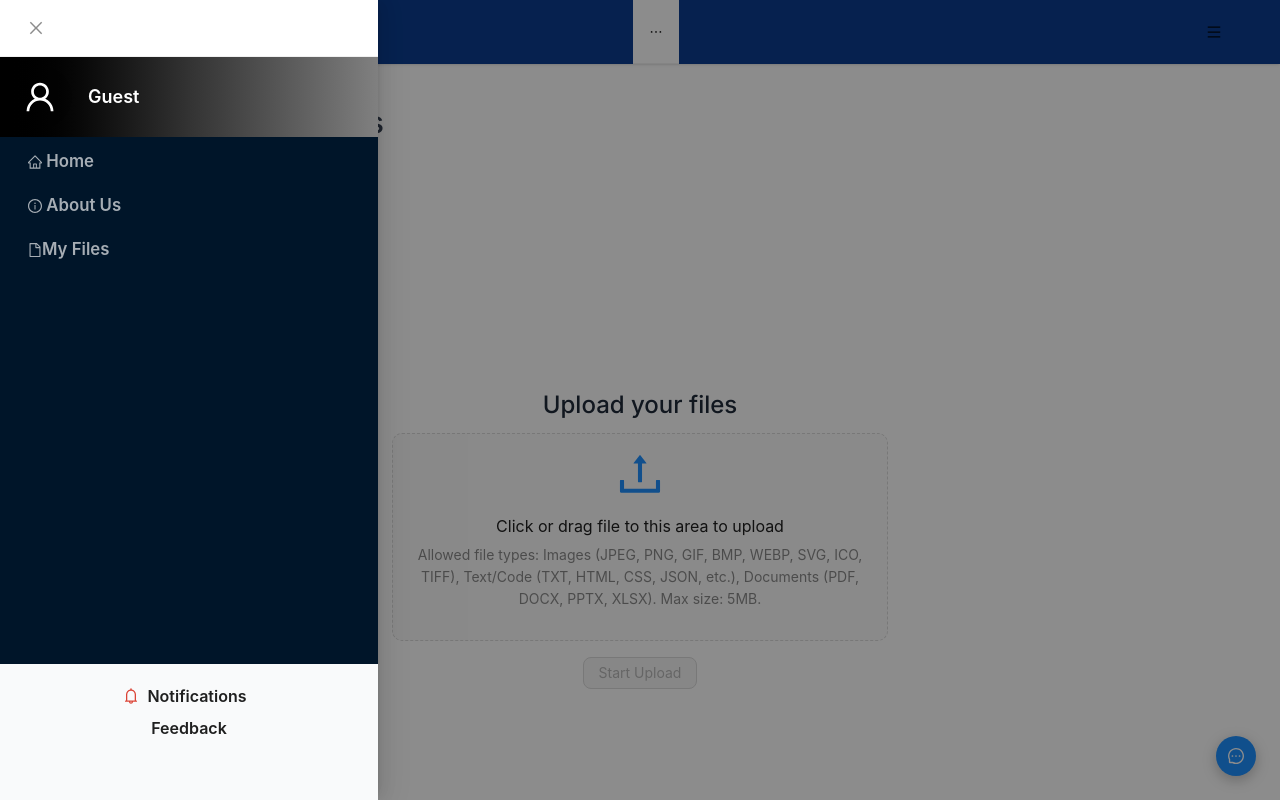
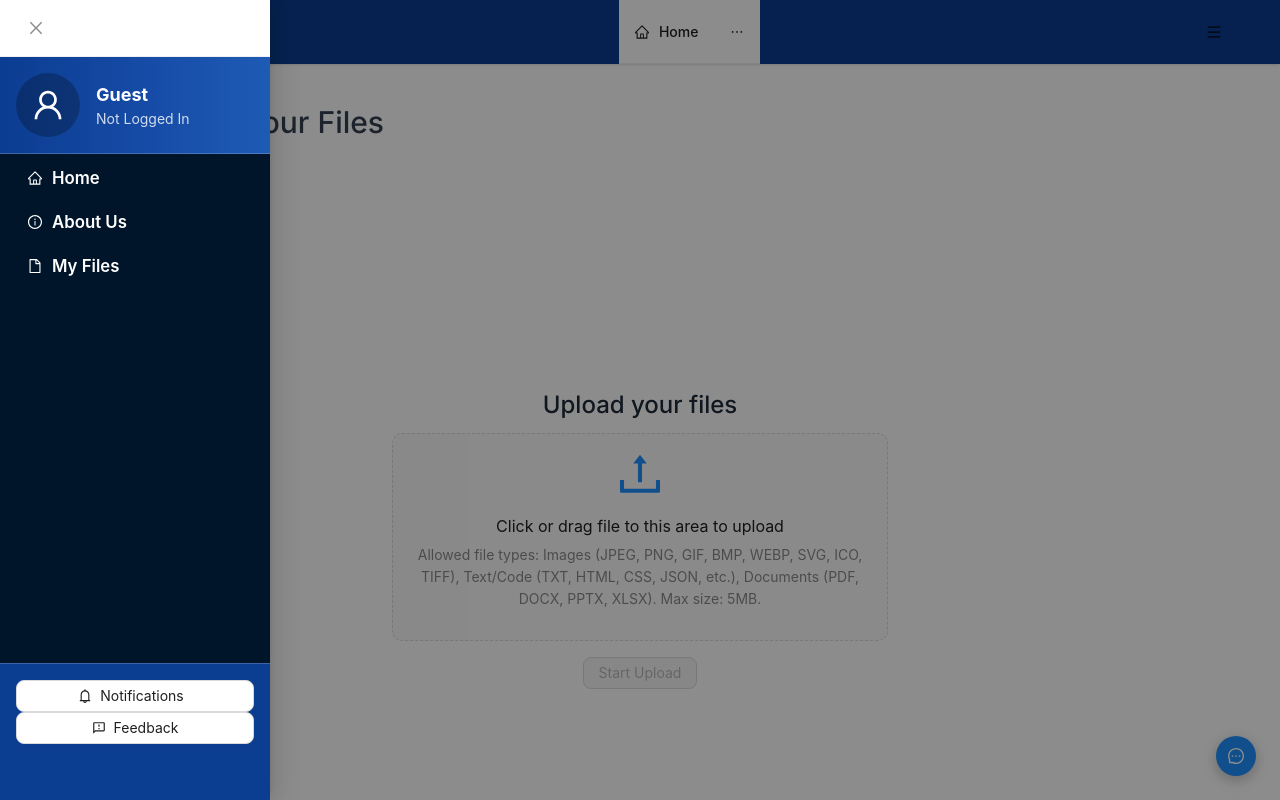
Before and after one commit to Ymffuture/Filebank, a React (Vite) app in the folder filebank-frontend/: page /dashboard in a window 1280 px wide. Both pictures are taken after a click on the button 1214 px from the left and 32 px from the top of the page. Shown: the top 800 px of the page. Built offline with nearby package versions, Linux system fonts and the light colour scheme.

Commit message:
Update Navbar.jsx

```diff
--- a/filebank-frontend/src/components/Navbar.jsx
+++ b/filebank-frontend/src/components/Navbar.jsx
@@ -1,15 +1,8 @@
 import React, { useState, useEffect, useCallback } from 'react';
-import { Layout, Menu, Avatar, Dropdown, Space, Badge, Button, Drawer, message } from 'antd';
+import { Layout, Menu, Avatar, Space, Badge, Button, Drawer, message } from 'antd';
 import {
-  BellOutlined,
-  DashboardOutlined,
-  FileOutlined,
-  HomeOutlined,
-  InfoCircleOutlined,
-  MenuOutlined,
-  UserOutlined,
-  GoogleOutlined,
-  LogoutOutlined,
+  BellOutlined, DashboardOutlined, FileOutlined, HomeOutlined,
+  InfoCircleOutlined, MenuOutlined, UserOutlined, GoogleOutlined, LogoutOutlined
 } from '@ant-design/icons';
 import { GoogleLogin, googleLogout } from '@react-oauth/google';
 import { Link, useNavigate } from 'react-router-dom';
@@ -27,33 +20,18 @@ export default function Navbar() {
   const [notifModalVisible, setNotifModalVisible] = useState(false);
   const navigate = useNavigate();
 
-  const playSound = () => {
-    const audio = new Audio('/mix.mp3');
-    audio.play().catch(() => {
-      const ctx = new (window.AudioContext || window.webkitAudioContext)();
-      const osc = ctx.createOscillator();
-      osc.type = 'sine';
-      osc.frequency.setValueAtTime(880, ctx.currentTime);
-      osc.connect(ctx.destination);
-      osc.start();
-      osc.stop(ctx.currentTime + 0.1);
-    });
-  };
-
   const fetchNotifications = useCallback(async () => {
     try {
       const res = await api.get('/notifications');
-      const newCount = res.data.count || 0;
-      if (newCount > notifications) playSound();
-      setNotifications(newCount);
+      setNotifications(res.data.count || 0);
     } catch {}
-  }, [notifications]);
+  }, []);
 
   useEffect(() => {
     if (!user) return;
     fetchNotifications();
-    const iv = setInterval(fetchNotifications, 5000);
-    return () => clearInterval(iv);
+    const interval = setInterval(fetchNotifications, 8000);
+    return () => clearInterval(interval);
   }, [user, fetchNotifications]);
 
   const handleLoginSuccess = async (resp) => {
@@ -62,7 +40,6 @@ export default function Navbar() {
       setUser(res.data.user);
       localStorage.setItem('filebankUser', JSON.stringify(res.data.user));
       localStorage.setItem('filebankToken', res.data.token);
-      fetchNotifications();
       navigate('/');
     } catch {
       message.error('Login failed.');
@@ -77,49 +54,30 @@ export default function Navbar() {
     message.info('Logged out');
   };
 
-  const userMenu = (
-    <Menu
-      items={[
-        { key: '1', icon: <UserOutlined />, label: 'Profile', onClick: () => navigate('/profile') },
-        { key: '2', icon: <MdOutlineFeedback />, label: 'Feedback', onClick: () => navigate('/feedback') },
-        { key: '3', icon: <LogoutOutlined />, label: 'Logout', onClick: handleLogout },
-      ]}
-    />
-  );
-
   const mainMenuItems = [
-    { key: 'home', label: <Link to="/"><HomeOutlined /> Home</Link> },
-    { key: 'about', label: <Link to="/about-us"><InfoCircleOutlined /> About Us</Link> },
-    { key: 'files', label: <Link to="/files"><FileOutlined />My Files</Link> },
-    user?.role === 'admin' && { key: 'admin', label: <Link to="/admin"><DashboardOutlined /> Admin Panel</Link> },
+    { key: 'home', icon: <HomeOutlined />, label: <Link to="/">Home</Link> },
+    { key: 'about', icon: <InfoCircleOutlined />, label: <Link to="/about-us">About Us</Link> },
+    { key: 'files', icon: <FileOutlined />, label: <Link to="/files">My Files</Link> },
+    user?.role === 'admin' && { key: 'admin', icon: <DashboardOutlined />, label: <Link to="/admin">Admin Panel</Link> },
   ].filter(Boolean);
-
-  const profilePic = user?.picture;
 
   return (
     <>
-      <Header className="flex justify-between items-center bg-white shadow sticky top-0 z-50 px-4">
-        <Link to="/" className="flex items-center">
-          <img src={logo} alt="FileBank Logo" className="w-16 h-16 md:w-16 md:h-16 scale-150" />
+      <Header className="flex justify-between items-center bg-white shadow px-4 sticky top-0 z-50">
+        <Link to="/" className="flex items-center gap-2">
+          <img src={logo} alt="FileBank Logo" className="w-10 h-10" />
+          <span className="font-bold text-xl text-[#0B3D91] hidden md:inline">FileBank</span>
         </Link>
 
         <div className="hidden md:flex flex-1 justify-center">
-          <Menu mode="horizontal" theme="light" items={mainMenuItems} className="bg-transparent google-menu" />
+          <Menu mode="horizontal" theme="light" items={mainMenuItems} className="bg-transparent border-none text-[#0B3D91] font-medium" />
         </div>
 
-        {/* Mobile menu button */}
         <Button
           type="text"
-          className="md:hidden text-xl relative"
+          icon={<MenuOutlined />}
           onClick={() => setDrawerVisible(true)}
-          icon={
-            <>
-              <MenuOutlined />
-              {notifications > 0 && (
-                <span className="absolute top-1 right-1 block w-2 h-2 bg-red-500 rounded-full" />
-              )}
-            </>
-          }
+          className="md:hidden text-2xl"
         />
       </Header>
 
@@ -127,61 +85,56 @@ export default function Navbar() {
         placement="left"
         open={drawerVisible}
         onClose={() => setDrawerVisible(false)}
-        bodyStyle={{ padding: 0, display: 'flex', flexDirection: 'column', height: '100%',backgroundColor:'#0B3D91' }}
+        bodyStyle={{ padding: 0 }}
+        width={270}
       >
-        {/* Profile header with gradient */}
-        <div className="p-2 bg-gradient-to-r from-[#000] via-[#333] to-[gray] flex items-center gap-4">
-          {profilePic ? (
-            <Avatar src={profilePic} size={64} />
-          ) : (
-            <Avatar size={64} icon={<UserOutlined />} />
-          )}
+        {/* Sidebar Content */}
+        <div className="flex flex-col h-full bg-[#0B3D91] text-white">
+          {/* Profile Section */}
+          <div className="flex items-center gap-4 p-4 border-b border-white/20 bg-gradient-to-r from-[#0B3D91] via-[#154AA5] to-[#1E5BB5]">
+            <Avatar src={user?.picture} size={64} icon={!user?.picture && <UserOutlined />} />
             <div>
-            <div className="font-semibold text-white text-[18px]">{user?.displayName || 'Guest'}</div>
-            <div className="text-sm text-white/80">{user?.email}</div>
+              <div className="font-bold text-lg">{user?.displayName || 'Guest'}</div>
+              <div className="text-sm opacity-80">{user?.email || 'Not Logged In'}</div>
             </div>
           </div>
 
-        {/* Navigation */}
+          {/* Navigation Menu */}
           <Menu
+            theme="dark"
             mode="inline"
-          theme="dark"
+            selectedKeys={[]}
             items={mainMenuItems.map(item => ({
               ...item,
               onClick: () => setDrawerVisible(false),
-            style: { fontWeight: 600, fontSize: '1.05rem', paddingLeft: '24px' },
+              style: { fontWeight: 600, fontSize: '1.05rem', color: 'white' }
             }))}
-          className="flex-grow overflow-auto"
+            className="flex-grow bg-transparent"
           />
 
-        {/* Footer buttons */}
-        <div className="p-4 space-y-3 bg-gray-50 dark:bg-gray-900">
+          {/* Footer Actions */}
+          <div className="p-4 space-y-3 bg-[#0B3D91] border-t border-white/20">
             <Button
               block
-            type="text"
-            icon={<BellOutlined style={{ color: '#DB4437' }} />}
+              icon={<BellOutlined />}
               onClick={() => {
                 setNotifModalVisible(true);
                 setDrawerVisible(false);
               }}
-            style={{ fontWeight: '600', fontSize: '1rem' }}
+              className="flex items-center justify-between bg-[#154AA5] text-white hover:bg-[#1E5BB5] rounded-lg"
             >
               Notifications
-            <Badge
-              count={notifications}
-              offset={[6, 0]}
-              style={{ backgroundColor: '#DB4437', color: '#fff', marginLeft: 8 }}
-            />
+              <Badge count={notifications} size="small" style={{ backgroundColor: '#FFD700' }} />
             </Button>
 
             <Button
               block
-            type="text"
+              icon={<MdOutlineFeedback />}
               onClick={() => {
                 navigate('/feedback');
                 setDrawerVisible(false);
               }}
-            style={{ fontWeight: '600', fontSize: '1rem' }}
+              className="flex items-center justify-center bg-[#154AA5] text-white hover:bg-[#1E5BB5] rounded-lg"
             >
               Feedback
             </Button>
@@ -189,9 +142,9 @@ export default function Navbar() {
             {user ? (
               <Button
                 block
-              type="text"
-              style={{ color: '#DB4437', fontWeight: '700', fontSize: '1rem' }}
+                icon={<LogoutOutlined />}
                 onClick={handleLogout}
+                className="bg-red-600 hover:bg-red-700 text-white font-bold rounded-lg"
               >
                 Logout
               </Button>
@@ -199,32 +152,13 @@ export default function Navbar() {
               <GoogleLogin
                 onSuccess={handleLoginSuccess}
                 onError={() => message.error('Login failed.')}
-              render={(renderProps) => (
-                <Button
-                  onClick={renderProps.onClick}
-                  disabled={renderProps.disabled}
-                  icon={<GoogleOutlined />}
-                  style={{
-                    backgroundColor: '#1E90FF', // Rat lucky blue
-                    borderColor: '#FFD700', // Rat lucky gold border
-                    color: '#fff',
-                    fontWeight: 'bold',
-                    display: 'flex',
-                    alignItems: 'center',
-                    justifyContent: 'center',
-                    gap: '8px',
-                    padding: '6px 16px',
-                    borderRadius: '8px',
-                    boxShadow: '0 2px 4px rgba(0,0,0,0.1)',
-                  }}
-                  size="large"
-                  className="hover:shadow-lg transition-all duration-200"
-                >
-                  Sign in with Google
-                </Button>
-              )}
+                shape="pill"
+                theme="filled_blue"
+                text="signin_with"
+                useOneTap
               />
             )}
+          </div>
         </div>
       </Drawer>
 
```
Lines whose indentation alone changed are shown as unchanged.
